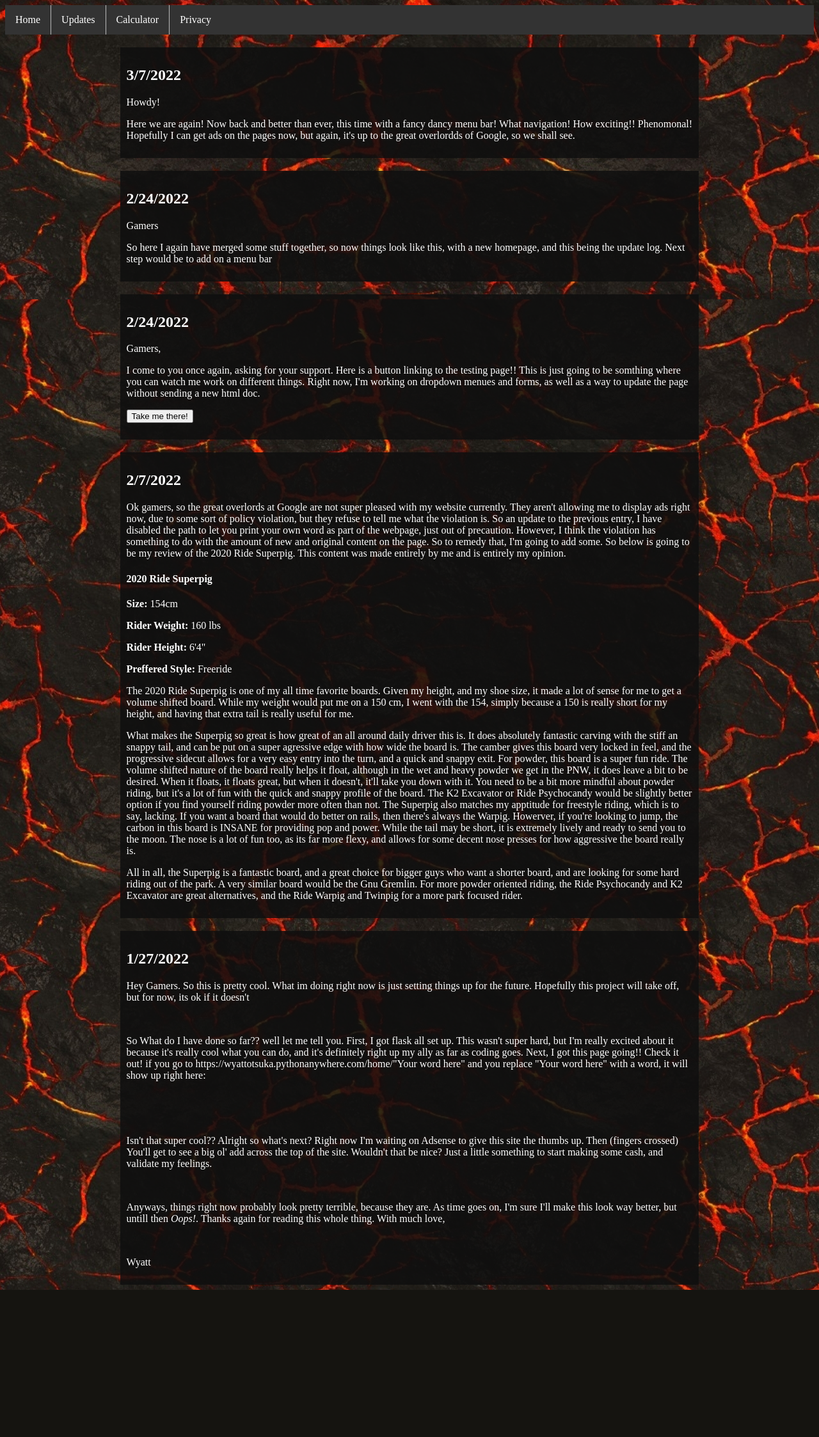
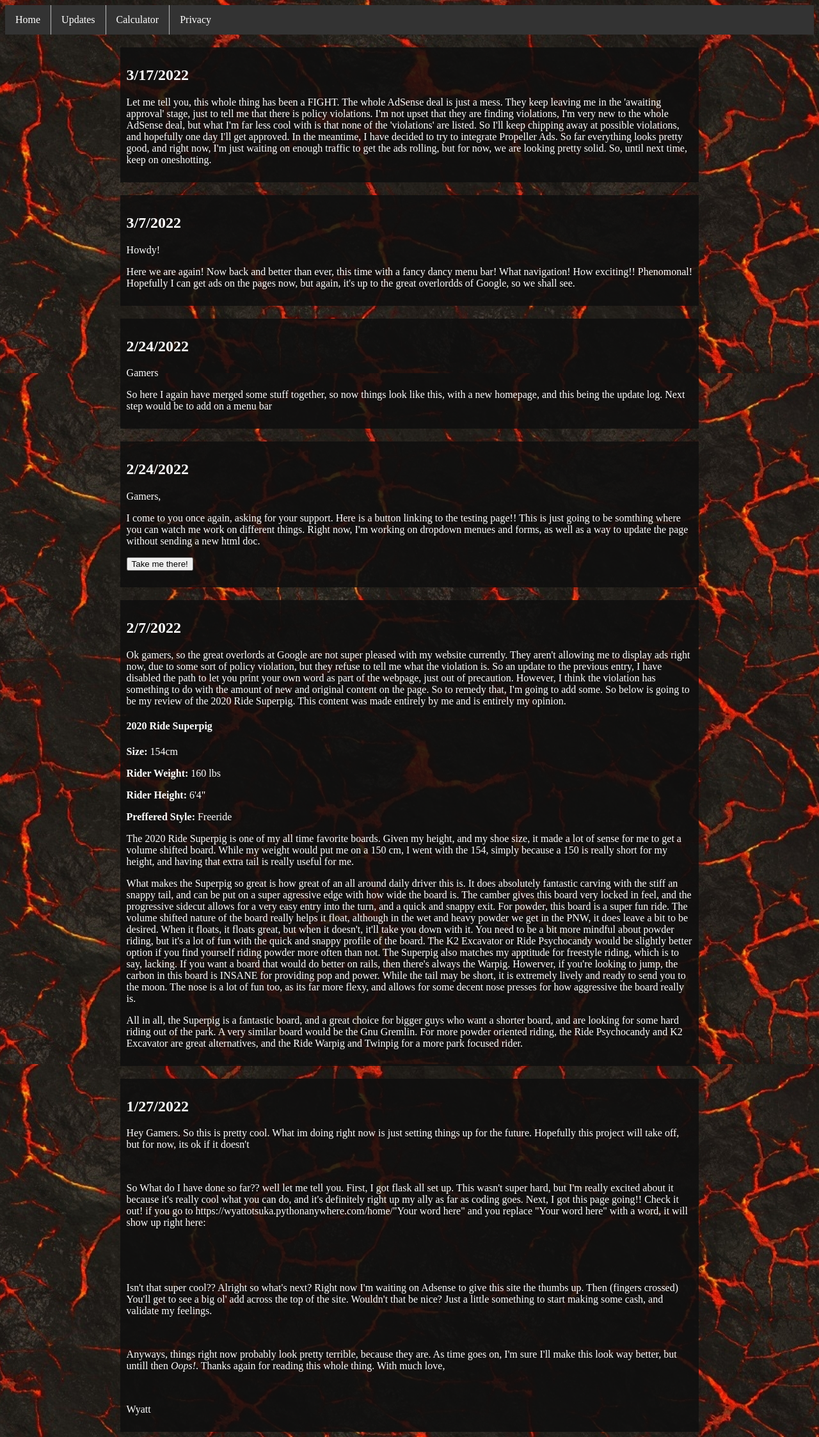
Before and after one commit to WyattOtsuka/loos, a Flask app: page /updateLog in a window 1280 px wide. Shown: the whole page at 64% size. Before the commit the page ends 2016 px from the top, so only its background shows below. Run offline with Flask 2, Linux system fonts and the light colour scheme; some libraries are stand-ins or nearby versions.

Commit message:
updating updatelog

```diff
--- a/templates/updateLog.html
+++ b/templates/updateLog.html
@@ -27,6 +27,14 @@
 
     </ul>
     <div class="bb1"></div>
+    <div class="centerBox">
+        <h2>3/17/2022</h2>
+        <p>
+            Let me tell you, this whole thing has been a FIGHT. The whole AdSense deal is just a mess. They keep leaving me in the 'awaiting approval' stage, just to tell me that there is policy violations. I'm not upset that they are finding violations, I'm very
+            new to the whole AdSense deal, but what I'm far less cool with is that none of the 'violations' are listed. So I'll keep chipping away at possible violations, and hopefully one day I'll get approved. In the meantime, I have decided to try
+            to integrate Propeller Ads. So far everything looks pretty good, and right now, I'm just waiting on enough traffic to get the ads rolling, but for now, we are looking pretty solid. So, until next time, keep on oneshotting.
+        </p>
+    </div>
     <div class="centerBox">
         <h2>3/7/2022</h2>
         <p>
```
